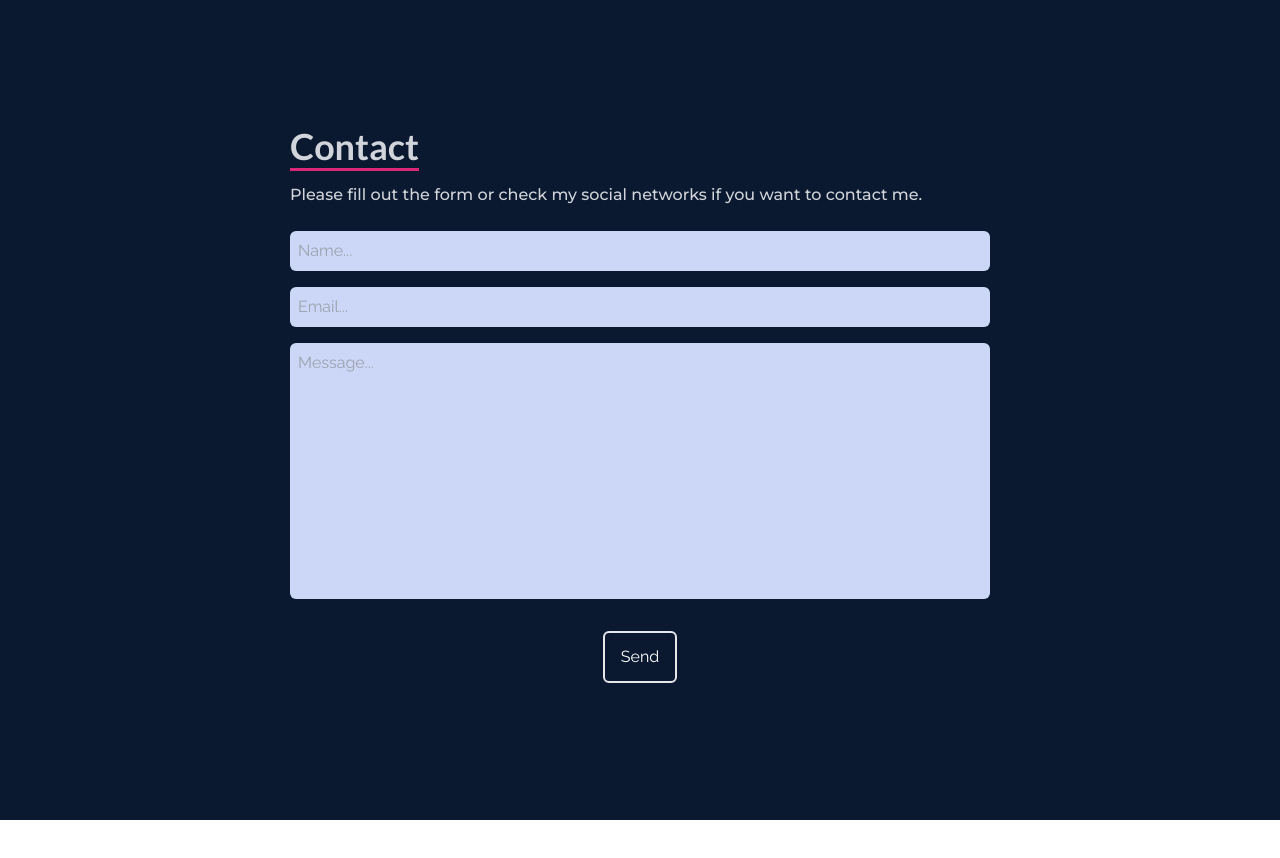
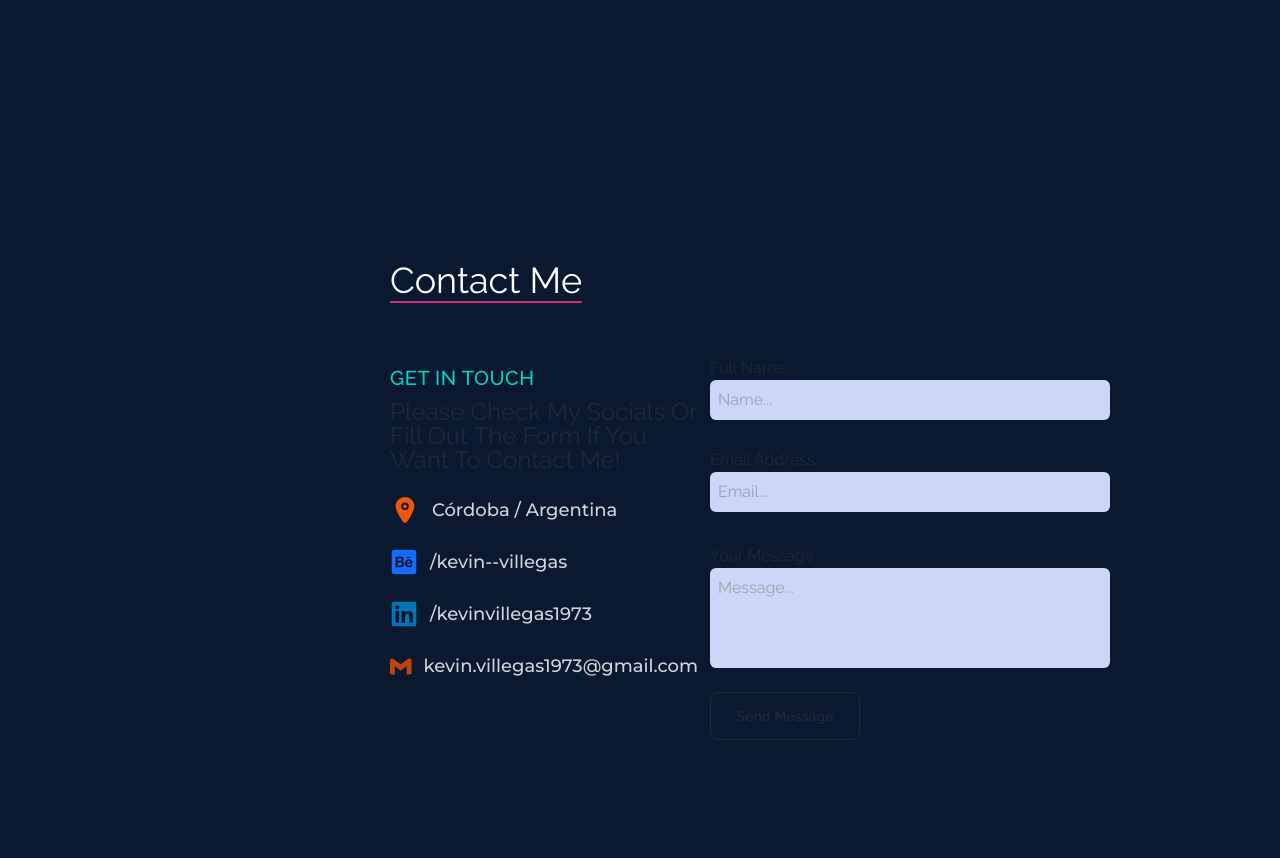
Before and after one commit to Kev-Villegas/personal-portfolio, a React (Vite) app: page / in a window 1280 px wide. Shown: the part 3780-4638 px from the top of the page. Before the commit the page ends 4600 px from the top, so only its background shows below. Built offline with nearby package versions, Linux system fonts and the light colour scheme.

Commit message:
Contact Component

```diff
--- a/src/components/Contact.jsx
+++ b/src/components/Contact.jsx
@@ -5,6 +5,13 @@ import { zodResolver } from '@hookform/resolvers/zod';
 import Swal from 'sweetalert2';
 import { motion } from 'framer-motion';
 import { fadeIn } from '../variants';
+import { RiWhatsappFill } from 'react-icons/ri';
+import { FaLinkedin } from 'react-icons/fa';
+import { IoLocation } from 'react-icons/io5';
+import { FaPhoneAlt } from 'react-icons/fa';
+import { FaBehanceSquare } from 'react-icons/fa';
+import { SiGmail } from 'react-icons/si';
+import { FaGithub } from 'react-icons/fa';
 
 const Contact = () => {
   const schema = z.object({
@@ -47,30 +54,83 @@ const Contact = () => {
       );
   };
   return (
-    <div
-      name='contact'
-      className='w-full min-h-screen bg-[#0a192f] flex justify-center items-center px-8 py-8'
+    <section
+      className='w-full h-[1400px] md:h-[1600px] lg:h-[900px] xs:h-[1400px] px-6 md:pt-56 bg-[#0a192f]'
+      id='contact'
     >
-      <motion.form
-        variants={fadeIn('right', 0.3)}
-        initial='hidden'
-        whileInView={'show'}
-        viewport={{ once: true, amount: 0.3 }}
+      <div className='md:max-w-[500px] xs:max-w-[320px] mx-auto flex flex-col w-full h-full'>
+        <div className='py-4 xs:w-[320px]'>
+          <h1 className='text-4xl  text-white border-b-2 border-pink-600 inline'>
+            Contact Me
+          </h1>
+        </div>
+
+        {/* <div className='w-full'> */}
+          <div className='flex flex-col lg:flex-row w-[325px] '>
+            {/* Text & Image*/}
+            <div className='w-[400px] xs:w-[320px] justify-start mt-12 '>
+              <h4 className='text-xl uppercase text-accent font-medium mb-2 tracking-wide'>
+                Get in touch
+              </h4>
+              <h2 className='text-2xl leading-none mb-5 w-[320px] '>
+                Please Check My Socials Or Fill Out The Form If You Want To
+                Contact Me!
+              </h2>
+              <div className='space-y-4 text-center justify-center'>
+                <a className='flex items-center text-orange-600'>
+                  <IoLocation size={30} />
+                  <span className='font-medium font-montserrat text-lg px-3 py-1 text-gray-300'>
+                    Córdoba / Argentina
+                  </span>
+                </a>
+                <a
+                  href='https://www.behance.net/kevinvillegas1973'
+                  className='flex items-center text-blue-600'
+                  target='_blank'
+                >
+                  <FaBehanceSquare
+                    size={28}
+                    className='text-[#1769ff] cursor-pointer'
+                  />
+                  <span className='font-medium font-montserrat text-lg px-3 py-1 text-gray-300'>
+                    /kevin--villegas
+                  </span>
+                </a>
+                <a
+                  href='https://www.linkedin.com/in/kevin--villegas/'
+                  className='flex items-center'
+                  target='_blank'
+                >
+                  <FaLinkedin
+                    size={28}
+                    className='text-[#0077B5] cursor-pointer'
+                  />
+                  <span className='font-medium font-montserrat text-lg px-3 py-1 text-gray-300'>
+                    /kevinvillegas1973
+                  </span>
+                </a>
+                <a
+                  className='flex items-center text-orange-700'
+                  target='_blank'
+                >
+                  <SiGmail size={25} />
+                  <span className='font-medium font-montserrat text-lg px-3 py-1 text-gray-300'>
+                    kevin.villegas1973@gmail.com
+                  </span>
+                </a>
+              </div>
+            </div>
+            {/* Form Start */}
+            <form
+              className='flex flex-col w-[600px] xs:w-[320px] py-3'
               onSubmit={handleSubmit(submitData)}
-        className='flex flex-col max-w-[700px] w-full'
             >
-        <div className='pb-2'>
-          <p className='text-4xl font-bold inline border-b-[3px] border-pink-600 text-gray-300 font-lato'>
-            Contact
-          </p>
-          <p className='text-gray-300 py-4 font-montserrat font-medium text-base'>
-            Please fill out the form or check my social networks if you want to
-            contact me.
-          </p>
-        </div>
+              <label className='block mt-7'>
+                <span className='mb-1'>Full Name</span>
+              </label>
               <input
                 {...register('name')}
-          className='bg-[#ccd6f6] p-2 rounded-md'
+                className='bg-[#ccd6f6] p-2 rounded-md xs:w-[300px] sm:w-[600px] md:w-[500px] lg:w-[400px]'
                 type='text'
                 placeholder='Name...'
                 name='name'
@@ -78,9 +138,12 @@ const Contact = () => {
               {errors.name && (
                 <span className='text-red-600'>{errors.name.message}</span>
               )}
+              <label className='block mt-7'>
+                <span className=''>Email Address</span>
+              </label>
               <input
                 {...register('email')}
-          className='my-4 p-2 bg-[#ccd6f6] rounded-md'
+                className='p-2 bg-[#ccd6f6] rounded-md xs:w-[300px] sm:w-[600px] md:w-[500px] lg:w-[400px]'
                 type='email'
                 placeholder='Email...'
                 name='email'
@@ -88,9 +151,12 @@ const Contact = () => {
               {errors.email && (
                 <span className='text-red-600'>{errors.email.message}</span>
               )}
+              <label className='block mt-8'>
+                <span className=''>Your Message</span>
+              </label>
               <textarea
                 {...register('message')}
-          className='bg-[#ccd6f6] p-2 rounded-md resize-none	'
+                className='bg-[#ccd6f6] p-2 rounded-md resize-none xs:w-[300px] sm:w-[600px] md:w-[500px] md:h-[100px] xs:h-[250px] lg:w-[400px] '
                 name='message'
                 rows='10'
                 placeholder='Message...'
@@ -98,14 +164,14 @@ const Contact = () => {
               {errors.message && (
                 <span className='text-red-600'>{errors.message.message}</span>
               )}
-        <button
-          type='submit'
-          className='text-white rounded-md border-2 hover:bg-pink-600 hover:border-pink-600 px-4 py-3 my-8 mx-auto flex items-center'
-        >
-          Send
+              <button className='btn btn-outline px-4 py-4 mt-6 w-[150px] justify-center text-center'>
+                Send Message
               </button>
-      </motion.form>
+            </form>
+          {/* </div> */}
         </div>
+      </div>
+    </section>
   );
 };
 
```
Lines whose indentation alone changed are shown as unchanged.
